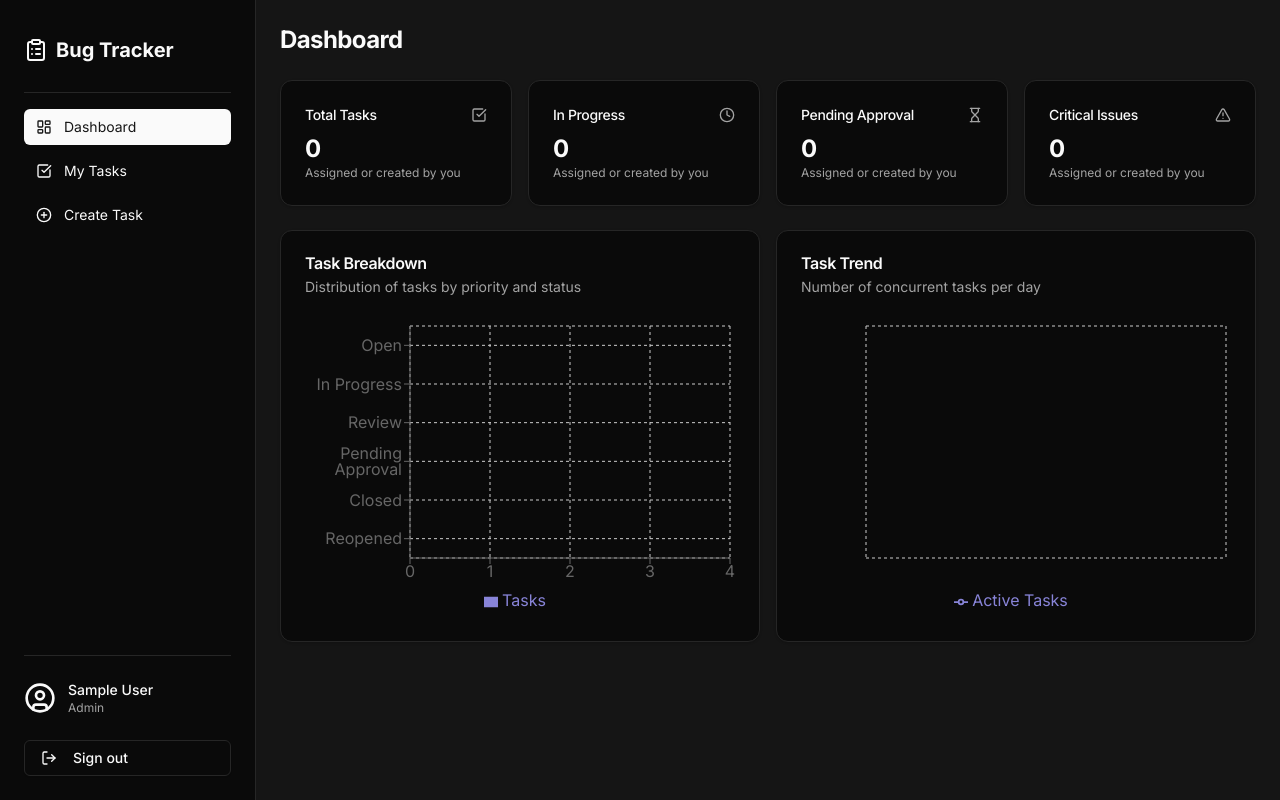
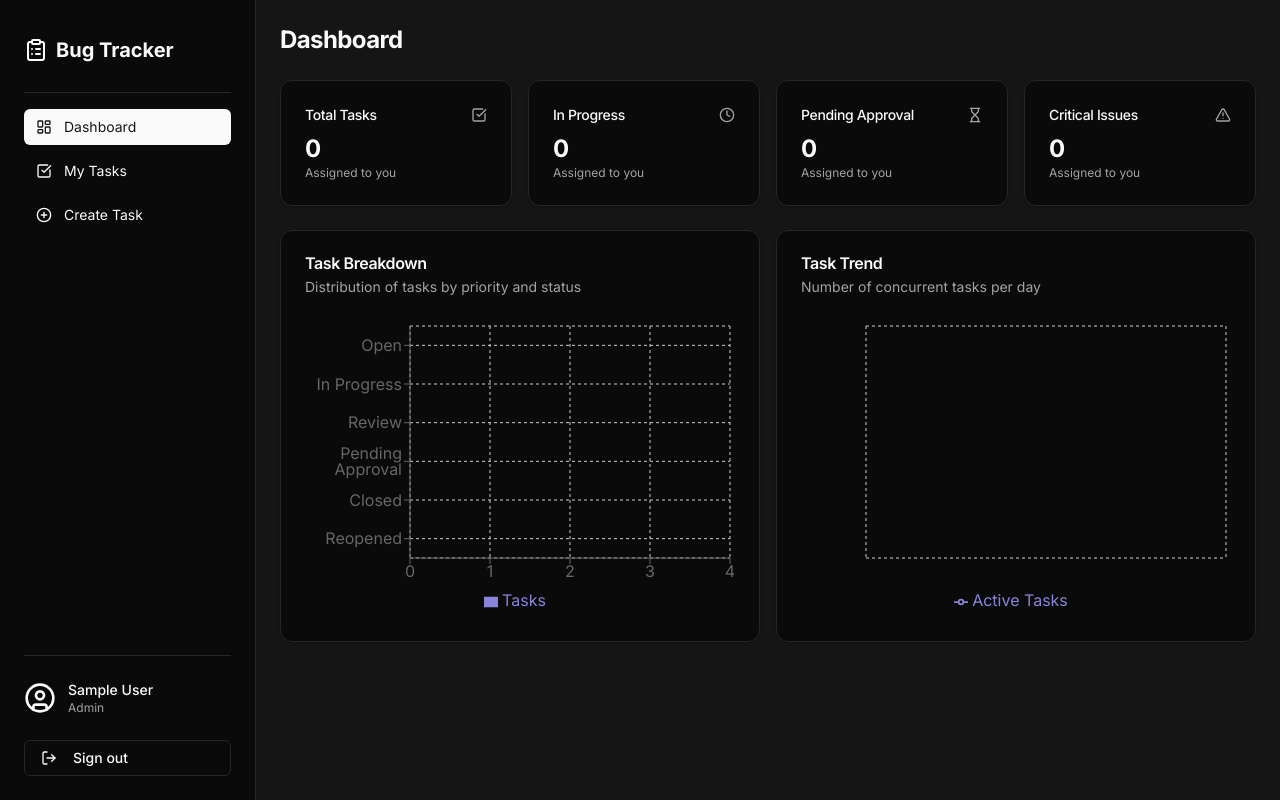
Before and after one commit to mimansha-swarup/jira-clone, a Next.js app: page /dashboard in a window 1280 px wide. Built offline with nearby package versions, Linux system fonts and the light colour scheme; sample sign-in values are in the browser's storage.

Commit message:
Update dashboard card text to clarify task assignment message

```diff
--- a/components/dashboard/card.tsx
+++ b/components/dashboard/card.tsx
@@ -17,7 +17,7 @@ const DashboardCard: FC<IDashboardCardProps> = ({
       <CardContent>
         <div className="text-2xl font-bold">{value}</div>
         <p className="text-xs text-muted-foreground">
-          {isManager ? "All tasks" : "Assigned or created by you"}
+          {isManager ? "All tasks" : "Assigned to you"}
         </p>
       </CardContent>
     </Card>
```
